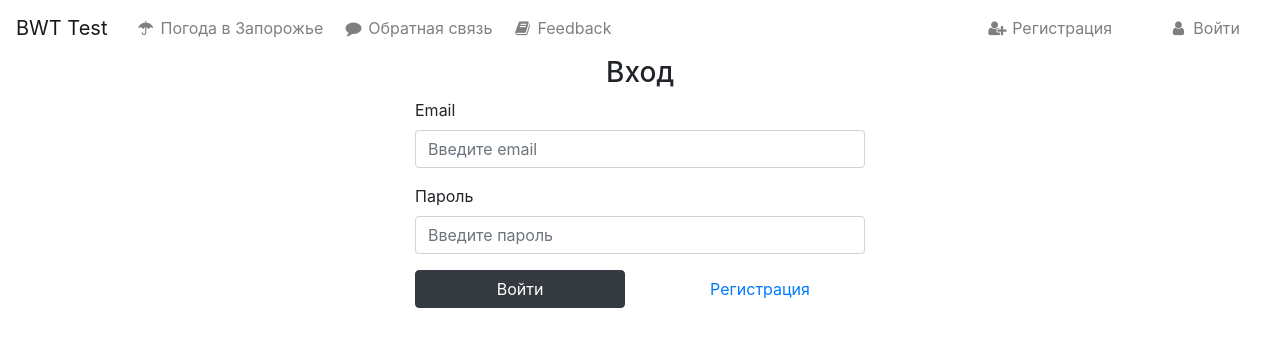
After one commit to DanilchenkoK/weather_test, a PHP site: page /login/login in a window 1280 px wide. The commit adds this page. Shown: the top 347 px of the page. Run offline with PHP 8.4, Linux system fonts and the light colour scheme.

Commit message:
add password,login form,feedback with captcha

```diff
--- a/app/aci/home.php
+++ b/app/aci/home.php
@@ -3,11 +3,20 @@
 return [
   'all' => [
     'index',
+    'contact'
+  ],
+  'authorized' => [
+    'weather',
+    'contact',
     'register',
-    'weather'
+    'login',
+    'logout',
+    'feedback'
   ],
-  'authorized' => [],
-  'guest' => [],
+  'guest' => [
+    'register',
+    'login'
+  ],
   'admin' => []
 
 ];
--- a/app/components/Controller.php
+++ b/app/components/Controller.php
@@ -1,46 +1,53 @@
 <?php
+
 namespace app\components;
+
 use app\components\View;
-abstract class Controller{
+
+abstract class Controller
+{
     public $route;
     public $view;
     public $model;
     private $acl;
-    public function __construct($route){
+    public function __construct($route)
+    {
 
         $this->route = $route;
-        if(!$this->checkAcl()){
+        if (!$this->checkAcl()) {
             View::errorCode(403);
         }
         $this->view = new View($route);
         $this->model =  $this->loadModel($route['controller']);
-
     }
-    private function loadModel($name){
-        $path='app\\models\\'.ucfirst($name);
-                if(class_exists($path)){
+    private function loadModel($name)
+    {
+        $path = 'app\\models\\' . ucfirst($name);
+        if (class_exists($path)) {
             return new $path;
         }
     }
 
-    private function checkAcl(){
-        $acl =  'app/aci/'.$this->route['controller'].'.php';
-        if(file_exists($acl)){
+    private function checkAcl()
+    {
+        $acl =  'app/aci/' . $this->route['controller'] . '.php';
+        if (file_exists($acl)) {
             $this->acl  = include_once $acl;
-           if($this->isAcl('all')){
+            if ($this->isAcl('all')) {
                 return true;
-           }else if(isset($_SESSION['authorized']['id']) and $this->isAcl('authorized')){
+            } else if (isset($_SESSION['authorized']['name']) and $this->isAcl('authorized')) {
                 return true;
-           }else if(!isset($_SESSION['authorized']['id']) and $this->isAcl('guest')){
+            } else if (!isset($_SESSION['authorized']['name']) and $this->isAcl('guest')) {
                 return true;
-           }else if(isset($_SESSION['admin']) and $this->isAcl('admin')){
+            } else if (isset($_SESSION['admin']) and $this->isAcl('admin')) {
                 return true;
             }
         }
         return false;
     }
 
-    private function isAcl($key){
-        return in_array($this->route['action'],$this->acl[$key]);
+    private function isAcl($key)
+    {
+        return in_array($this->route['action'], $this->acl[$key]);
     }
 }
--- a/app/components/Router.php
+++ b/app/components/Router.php
@@ -43,7 +43,6 @@ class Router
     }
     public function run()
     {
-
         if ($this->match()) {
             $path = 'app\controllers\\' . ucfirst($this->params['controller']) . 'Controller';
 
--- a/app/components/View.php
+++ b/app/components/View.php
@@ -19,9 +19,9 @@ class View
         $fullpath = 'app/views/' . $this->path . '.php';
         if (file_exists($fullpath)) {
             ob_start();
-            include_once 'app/views/' . $this->path . '.php';
+            require  $fullpath;
             $content = ob_get_clean();
-            include_once 'app/views/layouts/' . $this->layout . '.php';
+            require 'app/views/layouts/' . $this->layout . '.php';
         }
     }
     public function redirect($url)
@@ -34,7 +34,7 @@ class View
         http_response_code($code);
         $fullpath = 'app/views/errors/' . $code . '.php';
         if (file_exists($fullpath)) {
-            include $fullpath;
+            require $fullpath;
             exit;
         }
     }
--- a/app/config/home.php
+++ b/app/config/home.php
@@ -15,6 +15,11 @@ return [
         'pattern' => '/^([A-Za-z0-9_-]+\.)*[A_Za-z0-9_-]+@[A_Za-z0-9_-]+(\.[a-z0-9_-]+)*\.[a-z]{2,6}$/',
         'message' => 'Ел.почта указана неверно (пример : example@email.com)'
     ],
+    'password' => [
+        'error' => false,
+        'pattern' => '/^[a-zA-Z0-9]{6,50}$/',
+        'message' => 'Пароль указан неверно (разрешены только латинские буквы и цифры от 6 до 50 символов)'
+    ],
     'account' => [
         'error' => false,
         'message' => 'Ел.почта или пароль указаны неверно',
--- a/app/config/routes.php
+++ b/app/config/routes.php
@@ -5,15 +5,27 @@ return [
         'controller' => 'home',
         'action' => 'index'
     ],
-    'home/index' => [
+    'index' => [
         'controller' => 'home',
         'action' => 'index'
     ],
-    'home/weather' => [
+    'contact' => [
+        'controller' => 'home',
+        'action' => 'contact'
+    ],
+    'weather' => [
         'controller' => 'home',
         'action' => 'weather'
     ],
-    'home/register' => [
+    'login/{url:\w+}' => [
+        'controller' => 'home',
+        'action' => 'login'
+    ],
+    'logout/{url:\w+}' => [
+        'controller' => 'home',
+        'action' => 'logout'
+    ],
+    'register' => [
         'controller' => 'home',
         'action' => 'register'
     ]
--- a/app/controllers/HomeController.php
+++ b/app/controllers/HomeController.php
@@ -11,27 +11,58 @@ class HomeController extends Controller
 
   public function indexAction()
   {
-    $this->view->render('Главная', []);
+    $this->view->render('Главная');
   }
 
+  public function contactAction()
+  {
+    $this->view->render('Обратная связь');
+  }
+  public function loginAction()
+  {
+    isset($_SESSION['authorized']) ? $this->view->redirect('index') : null;
+    if (!empty($_POST)) {
+      if (!$this->model->validation(['email', 'password'], $_POST)) {
+        $this->view->validationMessage(['email', 'password'], $this->model->rules);
+      }
+      if (!$this->model->checkEmailAndPassword($_POST)) {
+        $this->view->validationMessage(['email', 'password', 'account'], $this->model->rules);
+      }
+      $this->view->message('Status OK', 'Вход выполнен успешно!', '/' . $_POST['rUrl']);
+    }
+    $this->view->render('Вход', [
+      'rules' => $this->model->rules,
+      'rUrl' => $this->route['url']
+    ]);
+  }
   public function registerAction()
   {
+    isset($_SESSION['authorized']) ? $this->view->redirect('index') : null;
     if (!empty($_POST)) {
-      if (!$this->model->validation(['firstName', 'lastName', 'email'], $_POST)) {
-        $this->view->validationMessage(['firstName', 'lastName', 'email'], $this->model->rules);
+      if (!$this->model->validation(['firstName', 'lastName', 'email', 'password'], $_POST)) {
+        $this->view->validationMessage(['firstName', 'lastName', 'password', 'email'], $this->model->rules);
       }
       if (!$this->model->checkEmail($_POST)) {
-        $this->view->validationMessage(['firstName', 'lastName', 'email', 'account'], $this->model->rules);
+        $this->view->validationMessage(['firstName', 'lastName', 'email', 'password', 'account'], $this->model->rules);
       }
       $this->model->createNewUser($_POST);
-      $this->view->message('Register Success', 'Регистрация прошла успешно!', '/home/index');
+      $this->view->message('Register Success', 'Регистрация прошла успешно!', '/index');
     }
-    $this->view->render('Главная', ['rules' => $this->model->rules]);
+
+    $this->view->render('Регистрация', ['rules' => $this->model->rules]);
+  }
+
+  public function logoutAction()
+  {
+    $this->model->logoutAccount();
+    $this->view->redirect($this->route['url']);
   }
 
   public function weatherAction()
   {
     $weather = new Weather();
-    $this->view->render('Главная', ['weather' => $weather->getWeather()]);
+    $this->view->render('Погода в Запорожье', [
+      'weather' => $weather->getWeather()
+    ]);
   }
 }
--- a/app/libs/Weather.php
+++ b/app/libs/Weather.php
@@ -37,7 +37,7 @@ class Weather
         $weather = [];
         foreach ($divs as $div) {
             if ($div->getAttribute('class') === 'w_time') {
-                $weather['time'][] = $div->childNodes->item(0)->textContent . ":00";
+                $weather['time'][] = $div->childNodes->item(0)->textContent;
             }
             if ($div->getAttribute('class') === 'widget__value w_icon') {
                 $weather['data_text'][] = $div->childNodes->item(0)->getAttribute('data-text');
@@ -47,6 +47,7 @@ class Weather
                     $weather['temperature'][] = $div->childNodes->item(0)->textContent;
                 }
             }
+            if ($counter == 12) break;
         }
         $weather['time_span'] = 8;
         return $weather;
--- a/app/models/Home.php
+++ b/app/models/Home.php
@@ -15,13 +15,36 @@ class Home extends Model
 
     public function createNewUser($post)
     {
-        $this->db->query("insert into users (first,last,email, gender, birth) values(:first, :last, :email, :gender, :birth)", [
+        $role_id = $this->db->column('select id from roles where name = :name', ['name' => 'user']);
+        $this->db->query('insert into users (first,last,email,password, role_id, gender, birth)
+        values(:first, :last, :email, :password, :role,:gender, :birth)', [
             'first' => $post['firstName'],
+            'role' => $role_id,
             'last' => $post['lastName'],
             'email' => $post['email'],
+            'password' => password_hash(trim($post['password']), PASSWORD_BCRYPT),
             'gender' => $post['gender'] == -1 ? null : $post['gender'],
             'birth' =>  $post['birth'] ?? null,
         ]);
+    }
+    public function checkEmailAndPassword($post)
+    {
+        $user = $this->db->row('select users.first, email, password, roles.name as role from users
+        join roles on users.role_id = roles.id where email = :email', [
+            'email' => $post['email']
+        ]);
+        if (!$user or !password_verify($post['password'], $user[0]['password'])) {
+            $this->rules['account']['error'] = true;
+            return false;
+        }
+        $status = $user[0]['role'] == 'user' ? 'authorized' : 'guest';
+        $_SESSION[$status]['name'] = $user[0]['first'];
+        return true;
+    }
+
+    public function logoutAccount()
+    {
+        unset($_SESSION['authorized']);
     }
 
     public function checkEmail($post)
@@ -33,7 +56,6 @@ class Home extends Model
             $this->rules['account']['error'] = true;
             return false;
         }
-
         return true;
     }
 
--- /dev/null
+++ b/app/views/home/contact.php
@@ -0,0 +1 @@
+<h3>contact</h3>
--- /dev/null
+++ b/app/views/home/login.php
@@ -0,0 +1,31 @@
+<div class="container">
+    <div class="row">
+        <div class="col text-center">
+            <h3><?= $title ?></h3>
+            <small id="validate-account" class="d-none text-danger"><?= $rules['account']['message'] ?></small>
+        </div>
+    </div>
+    <div class="row justify-content-center">
+        <form action="login" method="post" class="form-width">
+            <input type="hidden" name="rUrl" value="<?= $rUrl ?>">
+            <div class="form-group">
+                <label for="email">Email</label>
+                <input type="email" require class="form-control" name="email" id="email" placeholder="Введите email">
+                <small id="validate-email" class="d-none text-danger"><?= $rules['email']['message'] ?></small>
+            </div>
+            <div class="form-group">
+                <label for="password">Пароль</label>
+                <input type="password" minlength="6" pattern="[a-zA-Z0-9]{6,50}" maxlength="50" require class="form-control" name="password" id="password" placeholder="Введите пароль">
+                <small id="validate-password" class="d-none text-danger"><?= $rules['password']['message'] ?></small>
+            </div>
+            <div class="row">
+                <div class="col">
+                    <input type="submit" value="Войти" class="btn btn-dark w-100" />
+                </div>
+                <div class="col text-center">
+                    <a class="btn w-100" href="/register">Регистрация</a>
+                </div>
+            </div>
+        </form>
+    </div>
+</div>
--- a/app/views/layouts/default.php
+++ b/app/views/layouts/default.php
@@ -1,5 +1,5 @@
 <!DOCTYPE html>
-<html lang="en">
+<html lang="ru">
 
 <head>
     <meta charset="UTF-8">
@@ -17,38 +17,53 @@
 
 <body>
     <nav class="navbar navbar-expand-lg navbar-light pos-fixed" id='mainNav'>
-        <a class="navbar-brand" href='/home/index'>BWT Test</a>
+        <a class="navbar-brand" href="http://localhost/">BWT Test</a>
 
         <button aria-controls="navbarResponsive" data-target="#navbarResponsive" data-toggle="collapse" class="navbar-toggler navbar-toggler-right">
             <span class="navbar-toggler-icon"></span>
         </button>
-
         <div id='navbarResponsive' class="collapse navbar-collapse">
             <ul class="navbar-nav">
-                <li class=" nav-item ml-1">
-                    <a href="/home/register" class="nav-link">
-                        <i class='fa fa-fw fa-user-plus'></i>
-                        <span class="nav-link-text">Регистрация</span>
-                    </a>
-                </li>
-                <li class=" nav-item ml-1">
-                    <a href="/home/weather" class="nav-link">
+                <li class="nav-item ml-1">
+                    <a href="/weather" class="nav-link">
                         <i class='fa fa-fw fa-umbrella'></i>
                         <span class="nav-link-text">Погода в Запорожье</span>
                     </a>
                 </li>
-                <li class=" nav-item ml-1">
-                    <a href="" class="nav-link">
+                <li class="nav-item ml-1">
+                    <a href="/contact" class="nav-link">
                         <i class='fa fa-fw fa-comment'></i>
                         <span class="nav-link-text">Обратная связь</span>
                     </a>
                 </li>
-                <li class=" nav-item ml-1">
+                <li class="nav-item ml-1">
                     <a href="" class="nav-link">
                         <i class='fa fa-fw fa-book'></i>
                         <span class="nav-link-text">Feedback</span>
                     </a>
                 </li>
+                <?php if (!isset($_SESSION['authorized']['name'])) : ?>
+                    <li class="penult nav-item ml-1">
+                        <a href="/register" class=" nav-link">
+                            <i class='fa fa-fw fa-user-plus'></i>
+                            <span class="nav-link-text">Регистрация</span>
+                        </a>
+                    </li>
+
+                    <li class="last nav-item ml-1">
+                        <a href="/login<?= $_SERVER['REQUEST_URI'] ?>" class=" nav-link">
+                            <i class='fa fa-fw fa-user'></i>
+                            <span class="nav-link-text">Войти</span>
+                        </a>
+                    </li>
+                <?php else : ?>
+                    <li class="last nav-item ml-1">
+                        <a href="/logout<?= $_SERVER['REQUEST_URI'] ?>" class=" nav-link">
+                            <i class='fa fa-fw fa-user'></i>
+                            <span class="nav-link-text">Выйти</span>
+                        </a>
+                    </li>
+                <?php endif; ?>
             </ul>
         </div>
     </nav>
--- a/index.php
+++ b/index.php
@@ -25,6 +25,6 @@ session_start();
 // unset($_SESSION['card-fullPrice']);
 //debug($_SESSION);
 // unset($_SESSION['admin']);
-// unset($_SESSION['authorized']);
+//unset($_SESSION['authorized']);
 $router = new Router;
 $router->run();
--- a/public/css/style.css
+++ b/public/css/style.css
@@ -1,5 +1,22 @@
 .form-width {
     min-width: 450px;
+}
+
+li.last {
+    position: fixed;
+    right: 2em;
+}
+
+li.penult {
+    position: fixed;
+    right: 10em;
+}
+
+@media only screen and (max-width: 992px) {
+    li.last,
+    li.penult {
+        position: inherit;
+    }
 }
 
 @media only screen and (max-width: 600px) {
```
Also changed, not shown: app/views/errors/403.php (+54 -2 lines), app/views/home/register.php (+13 -4 lines), app/views/home/weather.php (+33 -4 lines). Lines whose indentation alone changed are shown as unchanged.
